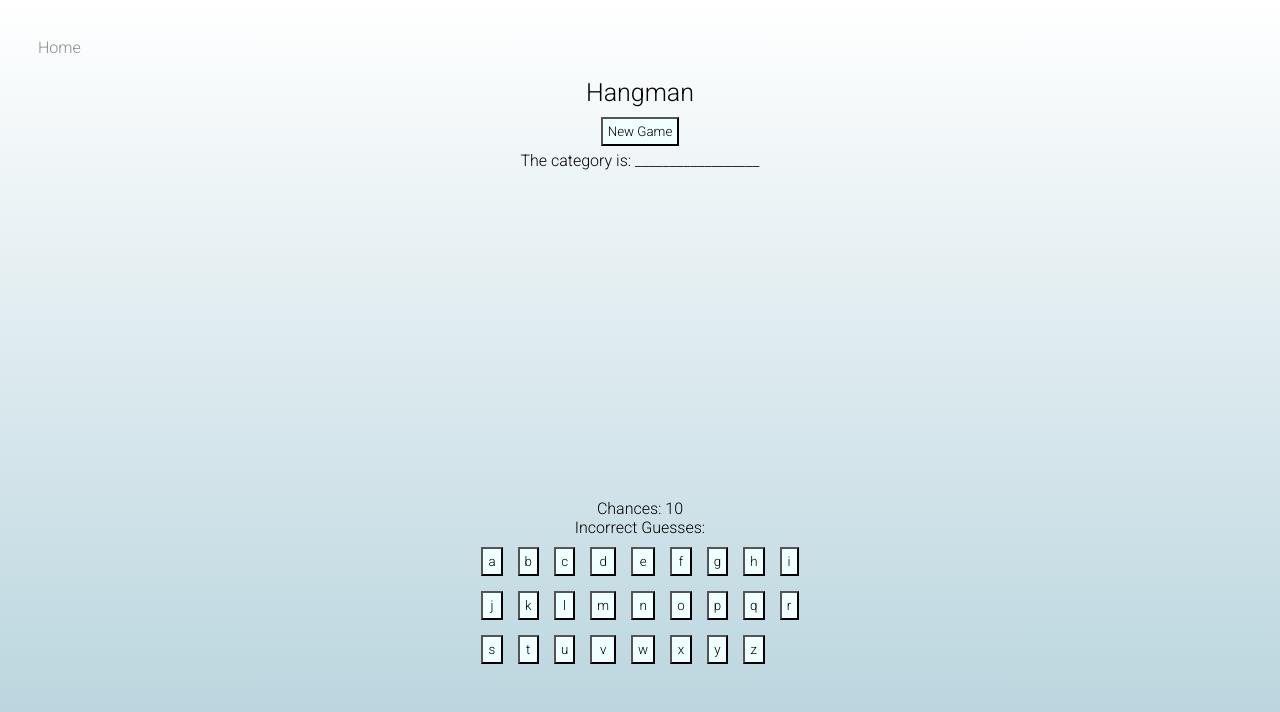
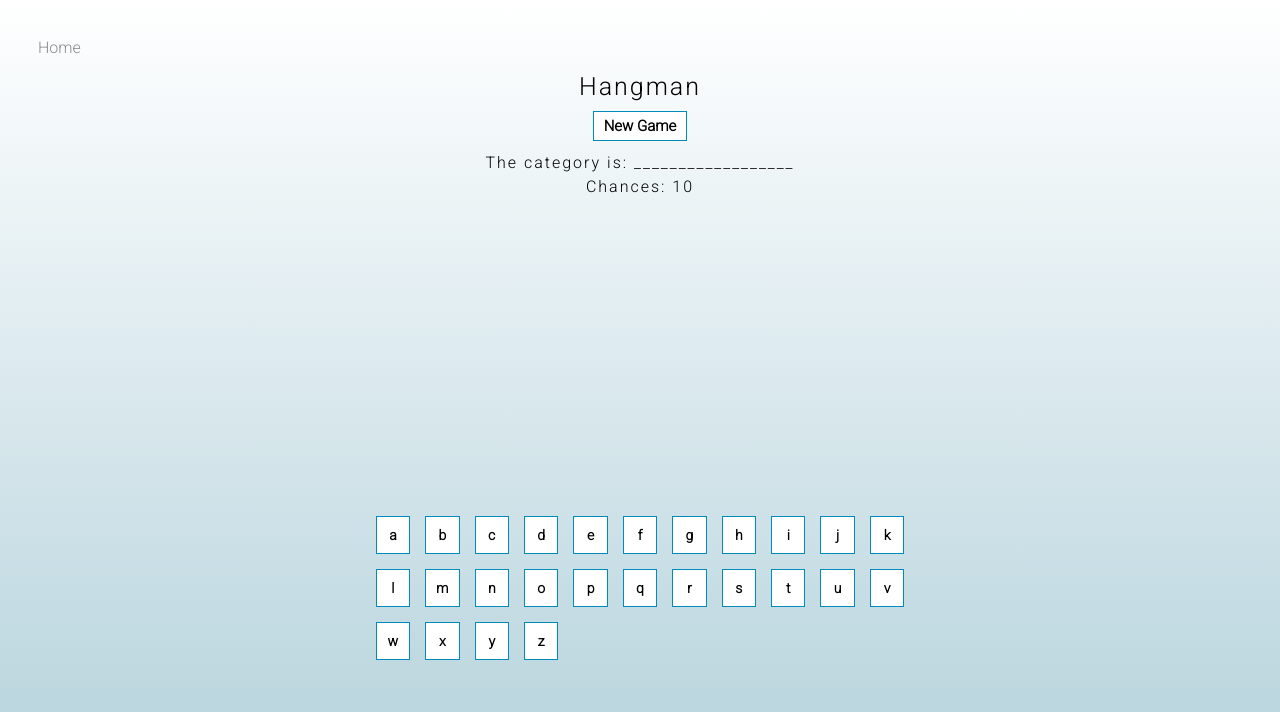
Before and after one commit to tiffmc1/small-react-projects, a React (Create React App) app: page /hangman in a window 1280 px wide. Shown: the top 712 px of the page. Built offline with nearby package versions, Linux system fonts and the light colour scheme; a web font is replaced by a local one.

Commit message:
Hangman: btn styling

```diff
--- a/src/projects/hangman/components/Hangman.js
+++ b/src/projects/hangman/components/Hangman.js
@@ -114,26 +114,27 @@ const Hangman = () => {
 
 			<div className={disablePageClick ? "no-click" : null}>
 				<div className="hangman-category">
-					The category is:{" "}
-					{chosenCategory ? `${chosenCategory}` : "__________________"}
+					<div>
+						The category is:{" "}
+						{chosenCategory ? `${chosenCategory}` : "__________________"}
+					</div>
+					<div>Chances: {chances}</div>
 				</div>
 
 				<ChosenWordLetters chosenWordLetters={chosenWordLetters} />
 
 				<Images chancesImg={chancesImg} />
 
-				<div className="hangman-chances">
-					<div>Chances: {chances}</div>
-					<div>Incorrect Guesses:</div>
-					<div>{incorrectGuesses.join(", ")}</div>
-				</div>
-
 				<div className="hangman-alphabet">
 					{alphabet.map((letter, i) => (
 						<button
 							key={i}
 							onClick={() => handleLetterGuess(letter)}
-							className="hangman-letter"
+							className={
+								incorrectGuesses.includes(letter)
+									? "hangman-letter-wrong"
+									: "hangman-letter"
+							}
 						>
 							{letter}
 						</button>
--- a/src/projects/hangman/data.js
+++ b/src/projects/hangman/data.js
@@ -1,4 +1,4 @@
-const underscore = "__";
+const underscore = "_";
 
 const alphabet = [
 	"a",
--- a/src/projects/hangman/hangman.css
+++ b/src/projects/hangman/hangman.css
@@ -2,16 +2,25 @@
 	display: flex;
 	flex-direction: column;
 	align-items: center;
+	line-height: 1.5;
+	letter-spacing: 2px;
 }
 
 .hangman-title {
 	font-size: 25px;
-	margin: -20px 0 10px 0;
+	margin: -30px 0 5px 0;
 }
 
 .hangman-btn {
-	padding: 5px;
-	background-color: azure;
+	padding: 5px 10px;
+	font-size: 15px;
+	font-weight: bold;
+	background-color: white;
+	border: 1px solid #008cba;
+}
+.hangman-btn:hover {
+	background-color: #008cba;
+	color: white;
 }
 
 .no-click {
@@ -20,57 +29,56 @@
 
 .hangman-category {
 	display: flex;
+	flex-direction: column;
 	justify-content: center;
-	padding: 5px;
+	align-items: center;
+	margin: 10px;
 }
 
 .hangman-underscores {
 	display: flex;
+	justify-content: center;
 	flex-wrap: wrap;
-	margin: 5px 0;
+	flex: 1;
 }
 
 .hangman-underscore {
-	padding: 7px;
-	flex-shrink: 0;
-	width: 30px;
+	display: flex;
 	justify-content: center;
+	align-items: center;
+	width: 20px;
+	font-size: 20px;
 }
 
 .hangman-img-wrapper {
 	display: flex;
 	justify-content: center;
-	align-items: center;
-	flex: 1;
-	max-width: 1000px;
-	margin: 0 auto;
-}
-
-.hangman-img {
-	margin: 5px;
-}
-
-.hangman-chances {
-	margin-top: -50px;
-	display: flex;
-	flex-direction: column;
-	align-items: center;
 }
 
 .hangman-alphabet {
 	display: grid;
-	grid-template-columns: repeat(9, 1fr);
+	grid-template-columns: repeat(11, 1fr);
 	gap: 15px;
-	width: 90%;
-	padding-top: 10px;
-	margin: 0 auto;
+	margin-top: -50px;
 }
 
 .hangman-letter {
-	padding: 5px;
-	background-color: azure;
+	padding: 10px;
+	background-color: rgb(255, 255, 255);
+	border: 1px solid #008cba;
+	font-size: 14px;
+	font-weight: bold;
 }
 
-.hangman-letter-highlight {
-	background-color: lightblue;
+.hangman-letter:hover {
+	background-color: #008cba;
+	color: white;
 }
+
+.hangman-letter-wrong {
+	background-color: #f44336;
+	border: 1px solid #f44336;
+	color: white;
+	font-weight: bold;
+	cursor: not-allowed;
+}
```
